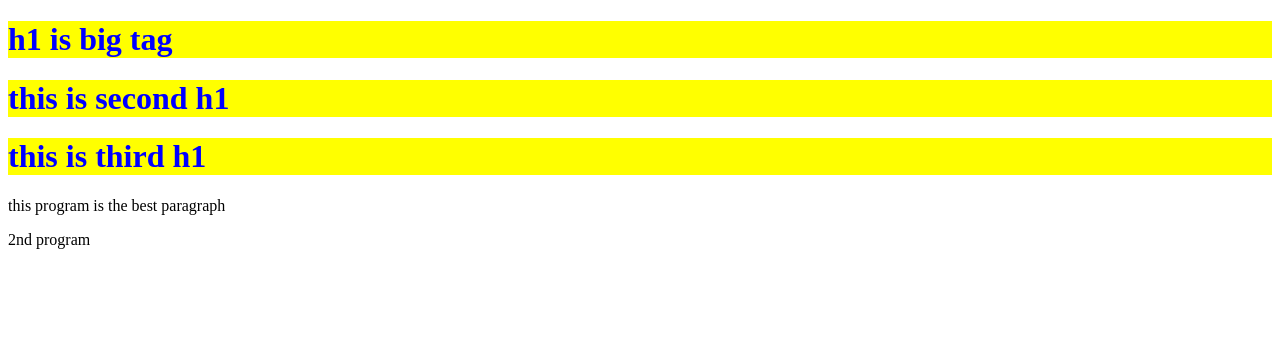
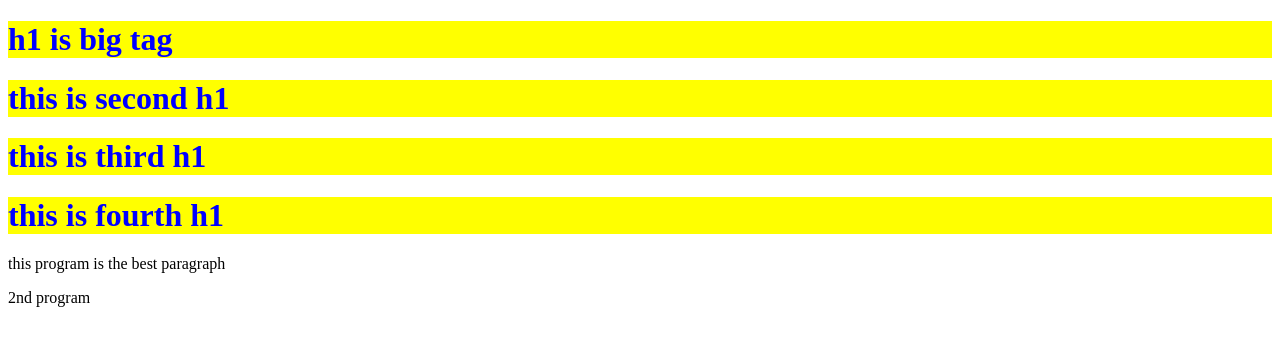
Before and after one commit to shivanandDodamani/webdev.js, a plain HTML site: page webdev/index.html in a window 1280 px wide. Drawn offline with Linux system fonts and the light colour scheme.

Commit message:
javascriot

```diff
--- a/webdev/index.html
+++ b/webdev/index.html
@@ -10,6 +10,7 @@
     <h1 class="heading">h1 is big tag</h1>
     <h1 class="heading">this is second h1</h1>
     <h1 class="heading">this is third h1</h1>
+    <h1 class="heading">this is fourth h1</h1>
     <p>this program is the best paragraph</p>
     <p>2nd program</p>
 </body>
```
